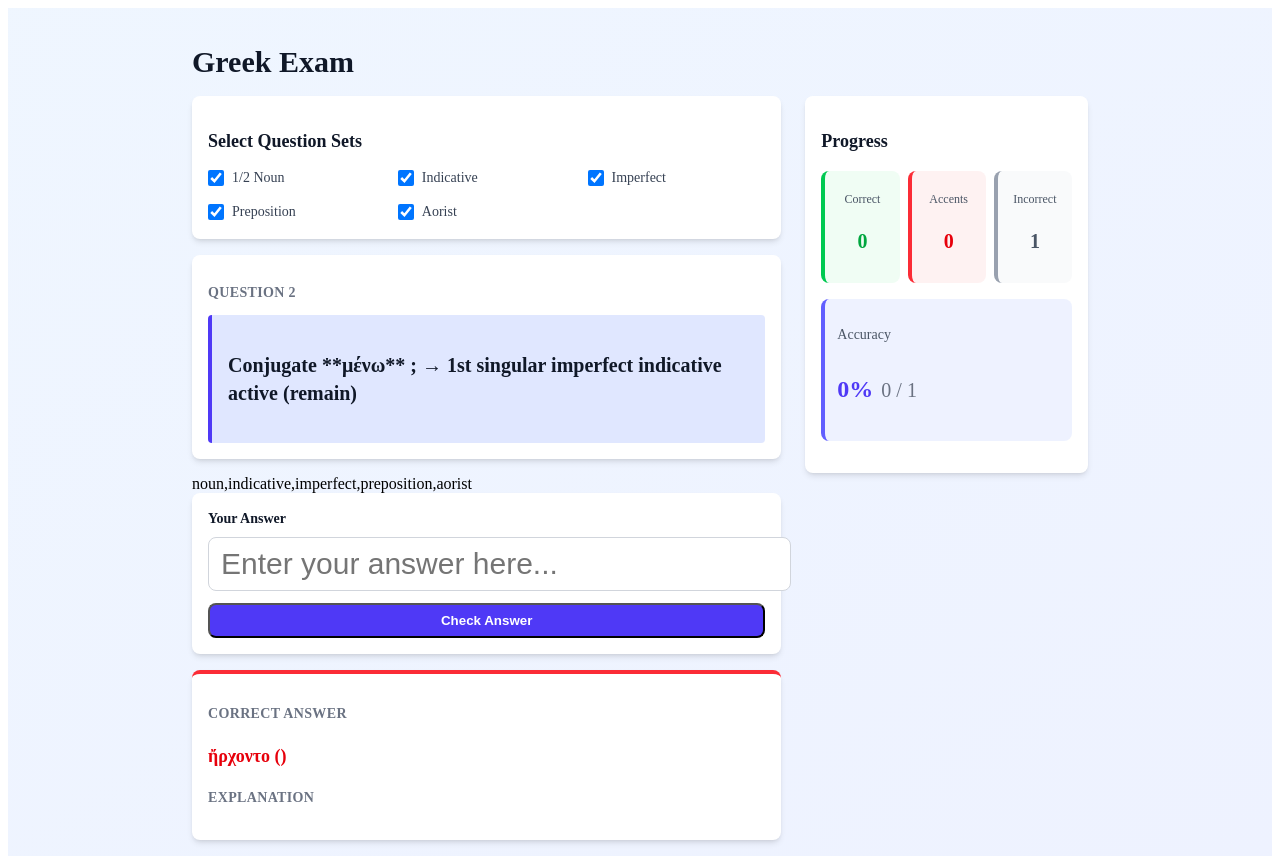
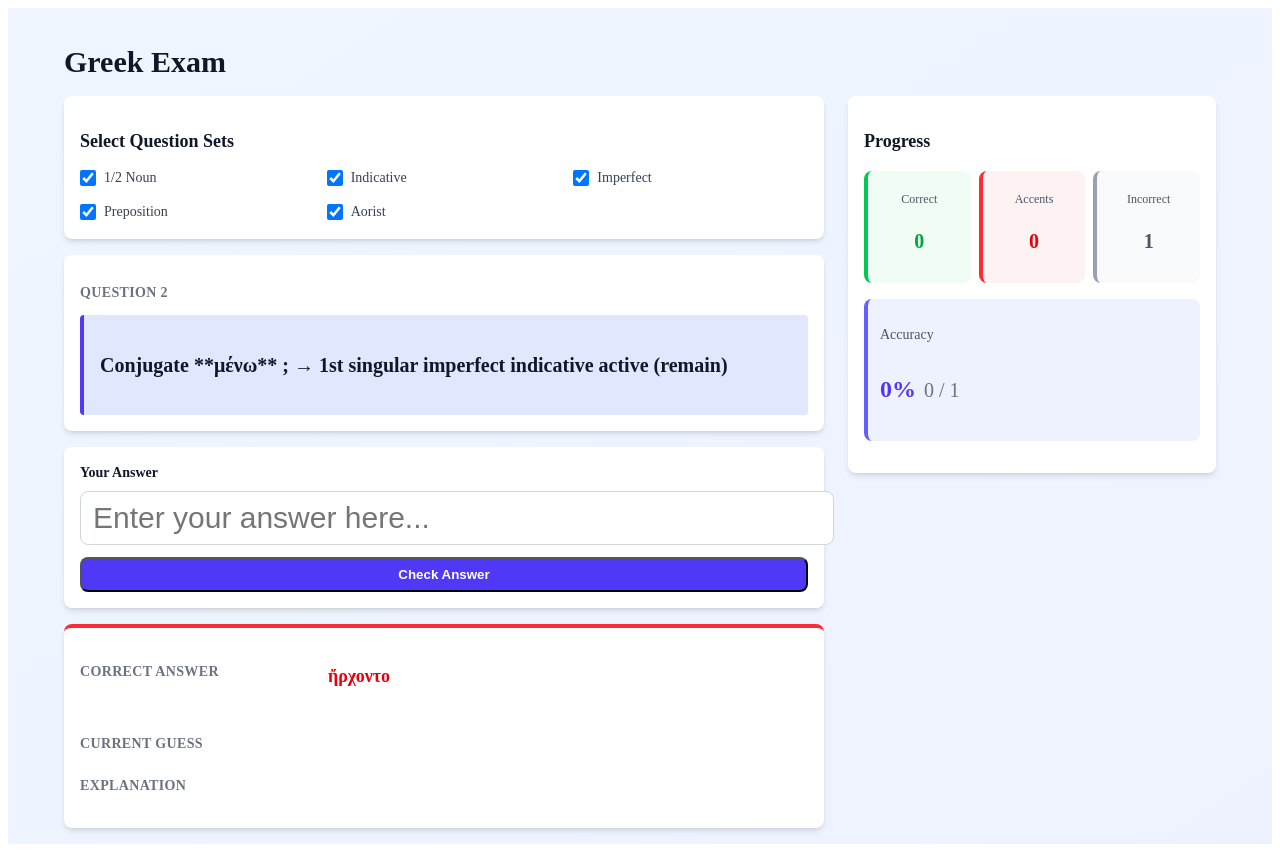
Before and after one commit to dwoof42/koinequiz, an Angular app: page / in a window 1280 px wide. Both pictures are taken after a click on the button "Check Answer". Built offline with nearby package versions, Linux system fonts and the light colour scheme.

Commit message:
with prepositions

```diff
--- a/src/app/features/exams/basic-exam/basic-exam.html
+++ b/src/app/features/exams/basic-exam/basic-exam.html
@@ -1,5 +1,5 @@
 <div class="bg-gradient-to-br from-blue-50 to-indigo-50 p-4">
-  <div class="max-w-4xl mx-auto">
+  <div class="max-w-6xl mx-auto">
     <!-- Header -->
     <div class="mb-4">
       <h1 class="text-3xl font-bold text-gray-900 mb-2">Greek Exam</h1>
@@ -36,7 +36,6 @@
             </p>
           </div>
         </div>
-          {{ selectedQuestionTypes}}
         <!-- Answer Input -->
         <div class="bg-white rounded-lg shadow-md p-4">
           <label for="answer" class="block text-sm font-semibold text-gray-900 mb-2">
@@ -70,9 +69,8 @@
             'border-blue-500': previousResult !== 'correct' && previousResult !== 'incorrect'
           }"
         >
-          <div class="mb-3">
-
-            <h3 class="text-sm font-semibold text-gray-500 uppercase tracking-wide mb-2">Correct Answer</h3>
+          <div class="mb-2 grid grid-cols-[1fr_2fr] gap-2">
+            <h4 class="text-sm font-semibold text-gray-500 uppercase tracking-wide mb-2">Correct Answer</h4>
             <p
               class="text-lg font-semibold"
               [ngClass]="{
@@ -80,9 +78,18 @@
                 'text-red-600': previousResult === 'incorrect',
                 'text-blue-600': previousResult !== 'correct' && previousResult !== 'incorrect'
               }"
-            >{{ previousQuestion.answer }} ({{previousAnswer}})</p>
+            >{{ previousQuestion.answer }}</p>
+            <h4 class="text-sm font-semibold text-gray-500 uppercase tracking-wide mb-2">Current Guess</h4>
+            <p
+              class="text-lg font-semibold"
+              [ngClass]="{
+                'text-green-600': previousResult === 'correct',
+                'text-red-600': previousResult === 'incorrect',
+                'text-blue-600': previousResult !== 'correct' && previousResult !== 'incorrect'
+              }"
+            >{{previousAnswer}}</p>
           </div>
-          <div class="mb-4">
+          <div class="mb-2">
             <h3 class="text-sm font-semibold text-gray-500 uppercase tracking-wide mb-2">Explanation</h3>
             <p class="text-gray-700">
               {{ previousQuestion.explanation }}
--- a/src/app/features/exams/verb-generator.ts
+++ b/src/app/features/exams/verb-generator.ts
@@ -192,7 +192,7 @@ export class VerbGenerator {
         "3s": "ει",
         "1p": "ομεν",
         "2p": "ετε",
-        "3p": "ουσι(ν)",
+        "3p": "ουσιν",
     };
 
     // MI Verb Tables
@@ -201,10 +201,10 @@ export class VerbGenerator {
             act: {
                 "1s": "δίδωμι",
                 "2s": "δίδως",
-                "3s": "δίδωσι(ν)",
+                "3s": "δίδωσιν",
                 "1p": "δίδομεν",
                 "2p": "δίδοτε",
-                "3p": "διδόᾱσι(ν)",
+                "3p": "διδόᾱσιν",
             },
         },
         "ἀφίημι": {
@@ -214,7 +214,7 @@ export class VerbGenerator {
                 "3s": "ἀφίησι(ν)",
                 "1p": "ἀφίεμεν",
                 "2p": "ἀφίετε",
-                "3p": "ἀφίουσι(ν)",
+                "3p": "ἀφίουσιν",
             },
         },
     };
```
